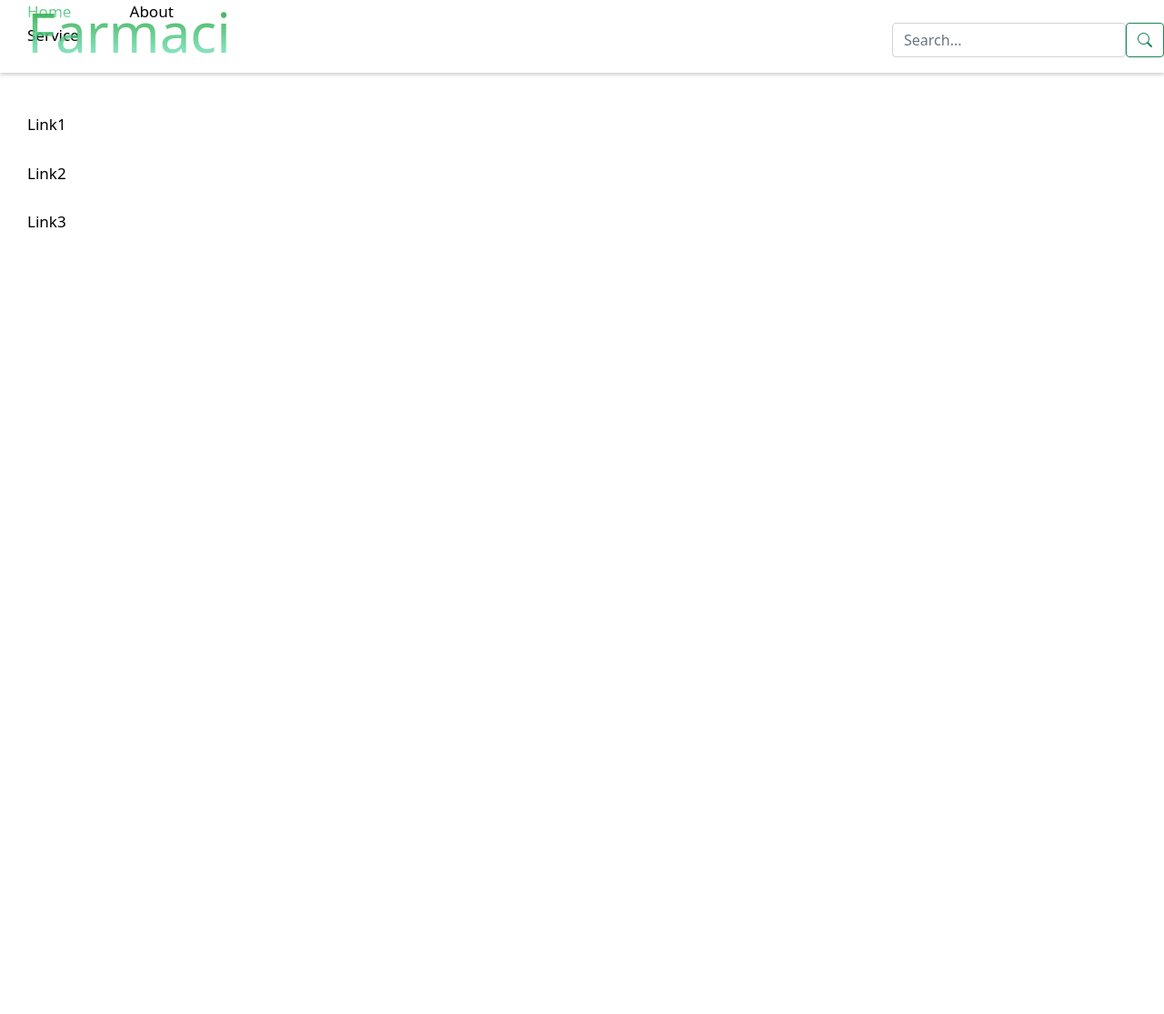
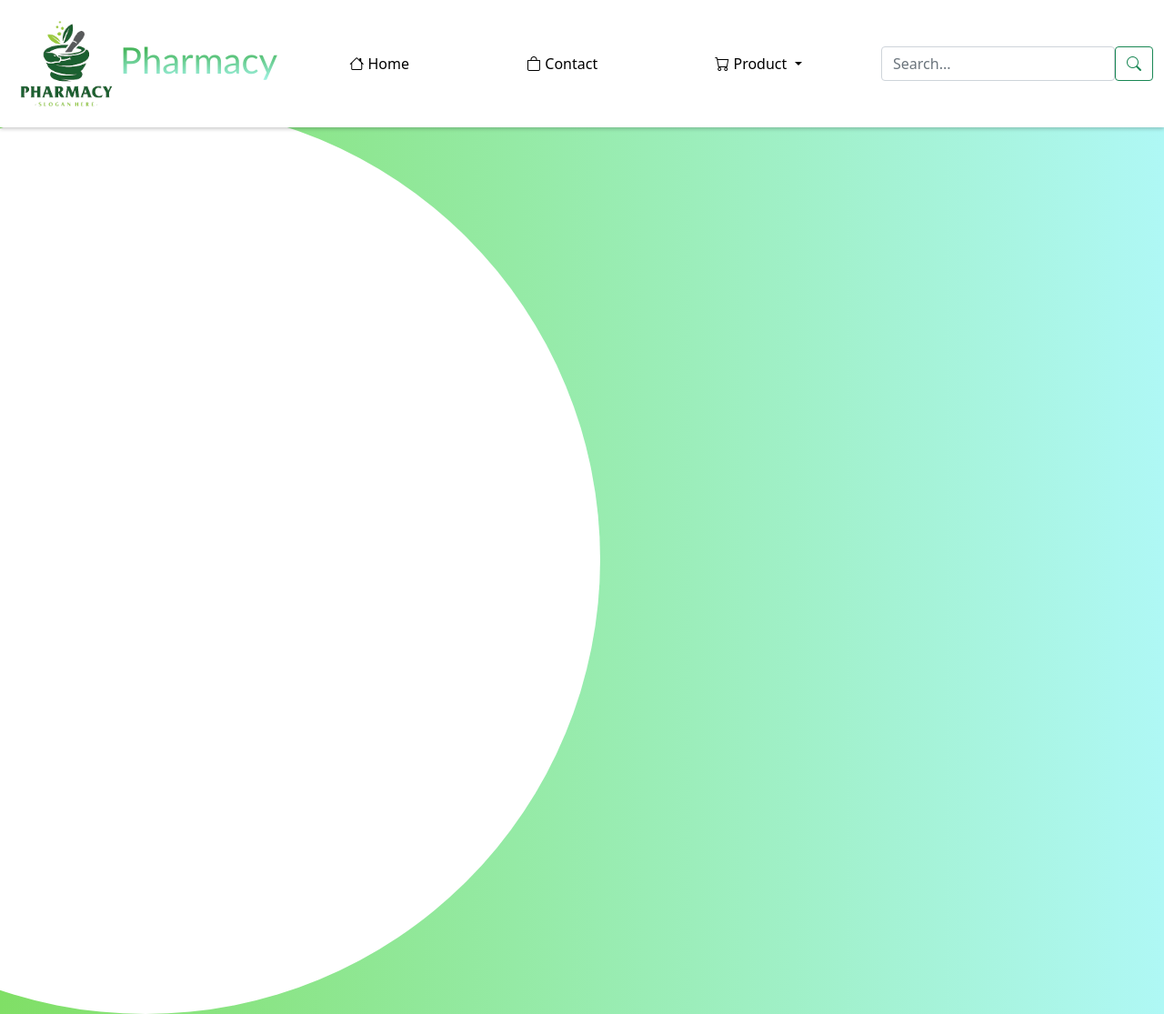
Before and after one commit to Sarielcukalla/webatc, a PHP site: page / in a window 1280 px wide. Shown: the whole page at 91% size. Before the commit the page ends 250 px from the top, so only its background shows below. Run offline with PHP 8.4, Linux system fonts and the light colour scheme.

Commit message:
new work

```diff
--- a/Projekt_atc2_sari/index.html
+++ b/Projekt_atc2_sari/index.html
@@ -7,7 +7,6 @@
     <title></title>
     <meta name='viewport' content='width=device-width, initial-scale=1'>
     <link rel="stylesheet" href="https://cdn.jsdelivr.net/npm/bootstrap-icons@1.5.0/font/bootstrap-icons.css">
-
     <link href="https://cdn.jsdelivr.net/npm/bootstrap@5.0.2/dist/css/bootstrap.min.css" rel="stylesheet"
         integrity="sha384-EVSTQN3/azprG1Anm3QDgpJLIm9Nao0Yz1ztcQTwFspd3yD65VohhpuuCOmLASjC" crossorigin="anonymous">
 
@@ -15,56 +14,85 @@
 </head>
 
 <body>
+    <nav class="navbar navbar-expand-lg fixed-top  bg-white navbar-white">
+        <div class="container-fluid">
+            <a href="#"><img id="Logo" src="./image/LOGO3.png"></a>
+            <h1>Pharmacy</h1>
+
+            <button class="navbar-toggler" type="button" data-bs-toggle="collapse" data-bs-target="#menu">
+                <i class="bi bi-list"></i>
+            </button>
+            <div class="collapse navbar-collapse" id="menu">
+                <ul class="navbar-nav me-auto mb-2 mb-lg-0">
+                    <li class="nav-item" data-bs-target=".show" aria-expanded="false">
+                        <a class="nav-link" href="">
+                            &nbsp;&nbsp;&nbsp;&nbsp;&nbsp;&nbsp; <i class="bi bi-house"></i>&nbsp;Home
+                        </a>
+                    </li>
 
 
-    <div class="topnav">
-        <div class="text">
-            Farmaci
-        </div>
-        <div>
-            <a class="active" href="#">Home</a>
-            <a href="#">About</a>
+                    <li class="nav-item" data-bs-target=".show" aria-expanded="false">
+                        <a class="nav-link" aria-expanded="false" href="#">
+                            &nbsp;&nbsp;&nbsp;&nbsp;&nbsp;&nbsp;   <i class="bi bi-bag"></i>&nbsp;Contact
+                        </a>
+                    </li>
+                    <li class="nav-item dropdown">
+                        <a class="nav-link dropdown-toggle" href="#" id="navbarDropdown" data-bs-toggle="dropdown"
+                            aria-expanded="false">
+                            &nbsp;&nbsp;&nbsp;&nbsp;&nbsp;&nbsp;   <i class="bi bi-cart"></i>&nbsp;Product
+                        </a>
 
-            <div class="dropdown-service">
-                <a href="#">Service</a>
-                <div class="link">
-                    <a href="#">Link1</a>
-                    <a href="#">Link2</a>
-                    <a href="#">Link3</a>
-                </div>
+                        <ul class="dropdown-menu" aria-labelledby="navbarDropdown">
+                            <div class="row">
+                                <ul data-bs-target=".show" aria-expanded="false" class="">
+                                    <a href="#" class="dropdown-item" data-bs-target=".show" aria-expanded="false"
+                                        id="1">Medical</a>
+
+
+                                    <a href="#" class="dropdown-item" data-bs-target=".show" aria-expanded="false"
+                                        id="1">Cream</a>
+
+                                    <a href="#" class="dropdown-item" data-bs-target=".show" aria-expanded="false"
+                                        id="1">Spray</a>
+
+
+                                </ul>
+
+
+                            </div>
+
+
+
+                        </ul>
+
+                    </li>
+                </ul>
+                <form method="GET" action="" class="d-flex">
+                    <input class="form-control mr-sm-2" type="search" placeholder="Search...">
+                    <button class="btn btn-outline-success" data-bs-target=".show" aria-expanded="false"
+                        type="submit"><i class="bi bi-search"></i></button>
+
+
+                </form>
             </div>
         </div>
+    </nav>
+    <div class="shop-container">
+        <div class="overlay ">
+            <!-- <img src="./image/Medical.webp">
+
+        </div>
+        <div class="overlay2"></div>
+ -->
 
 
     </div>
 
-    <div class="form">
-        <form>
-            <input class="form-control w-100 " type="search" placeholder="Search...">
-            <button class="btn btn-outline-success" type="submit"><i class="bi bi-search"></i></button>
-        </form>
-    </div>
 
 
-
-
-
-
-    <script src="jquery.js"></script>
-
-    <script>
-//     $(document).ready(function(){
-
-//       $(".link").hide();
-//   $(".dropdown-service").mouseenter(function(){
-//   $(".link").show();
-// });
-
-// $(".dropdown-service").mouseleave(function(){
-//   $(".link").hide();
-// });});
-
-    </script>
+    <script src="https://cdn.jsdelivr.net/npm/bootstrap@5.0.2/dist/js/bootstrap.bundle.min.js"
+        integrity="sha384-MrcW6ZMFYlzcLA8Nl+NtUVF0sA7MsXsP1UyJoMp4YLEuNSfAP+JcXn/tWtIaxVXM"
+        crossorigin="anonymous"></script>
 
 </body>
 
--- a/Projekt_atc2_sari/main.css
+++ b/Projekt_atc2_sari/main.css
@@ -1,63 +1,46 @@
 body{
-    margin: 0;
-
-
+  width: 100%;
+  height: 100vh;
+  position: relative;
+  background: linear-gradient( to right ,#80df66, #aff8f5);
 
 }
-.topnav {
-    background-color:white;
 
-    width: 100%;
-    height: 80px;
+    #Logo{
+
+      width: 120px;
+      height: 120px;
+    }
+    h1{
+  cursor: pointer;
+      font-size: 40px;
+      font-family:'Gill Sans', 'Gill Sans MT', Calibri, 'Trebuchet MS', sans-serif;
+      background: -webkit-linear-gradient(rgb(38, 160, 44), rgba(124, 243, 229, 0.665));
+      -webkit-background-clip: text;
+      -webkit-text-fill-color: transparent;
+    }
+
+nav {
     box-shadow: 0 2px 4px 0 rgba(0, 0, 0, .2);
 
   }
 
-
-  .topnav a {
+  #menu  a{
+padding: 50px;
     color: black;
-    text-align: center;
-    padding: 14px 30px;
-    text-decoration: none;
-    font-size: 17px;
-
   }
-  .topnav a:hover{
-
+  #menu a:hover{
     background: -webkit-linear-gradient(rgb(38, 160, 44), rgba(124, 243, 229, 0.665));
     -webkit-background-clip: text;
     -webkit-text-fill-color: transparent;
-    transition: 1s;
-}
-
-  .form{
-      float: right ;
-      display: flex;
-     right: 80px;
-      margin-top: -55px;
-      margin-left: -20px;
+  }
+  .overlay{
+    left: -340px;
+    top: 115px;
+  position: absolute;
+    background-color:rgb(255, 255, 255);
+    border-radius: 500px;
+    width: 1000px;
+    height: 1000px;
 
   }
-  form{
-    display: flex;
-  }
-  .text{
-    top: -10px;
-    font-size: 60px;
-    position: absolute;
-    left: 30px;
-
-    background: -webkit-linear-gradient(rgb(38, 160, 44), rgba(124, 243, 229, 0.665));
-    -webkit-background-clip: text;
-    -webkit-text-fill-color: transparent;
-}
-.link{position: relative;
-  width: 100px;
-  top: 59px;
-  display: flex;
-  flex-direction: column;
-  }
-  .nav-container{
-   display: flex;
-
-  }
```
Also changed, not shown: Projekt_atc2_sari/image/LOGO3.png (added), Projekt_atc2_sari/image/Medical.webp (added).
